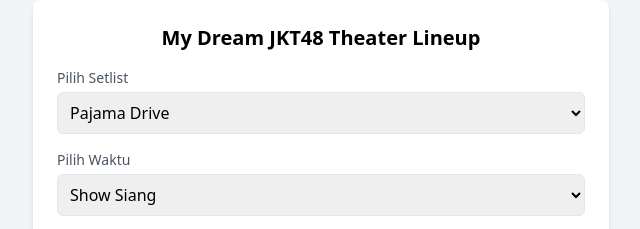
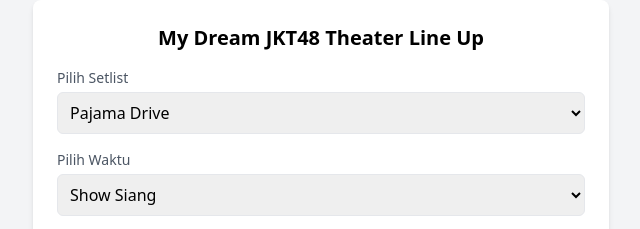
Before and after one commit to dandyraka/MyDreamJKT48Lineup, a plain HTML site: page index.html in a window 1280 px wide. Shown: the top 229 px of the page, 319-959 px from the left. Drawn offline with nearby package versions, Linux system fonts and the light colour scheme; some packages are replaced by stand-ins of ours; a script that the page names is missing.

Commit message:
Line Up not Lineup

```diff
--- a/index.html
+++ b/index.html
@@ -3,27 +3,27 @@
 <head>
     <meta charset="UTF-8">
     <meta name="viewport" content="width=device-width, initial-scale=1.0">
-    <title>My Dream JKT48 Theater Lineup</title>
+    <title>My Dream JKT48 Theater Line Up</title>
     <link href="https://cdn.jsdelivr.net/npm/tailwindcss@2.2.19/dist/tailwind.min.css" rel="stylesheet">
     <link rel="stylesheet" href="https://cdnjs.cloudflare.com/ajax/libs/font-awesome/6.5.1/css/all.min.css" crossorigin="anonymous" referrerpolicy="no-referrer" />
     <link rel="stylesheet" href="https://cdn.jsdelivr.net/npm/sweetalert2@10">
 
     <!-- Standard SEO Meta Tags -->
-    <meta name="description" content="Generate  Dream JKT48 Theater Lineup.">
-    <meta name="keywords" content="generate, dream, jkt48, theater, lineup">
+    <meta name="description" content="Generate  Dream JKT48 Theater Line Up.">
+    <meta name="keywords" content="generate, dream, jkt48, theater, line up">
     <meta name="author" content="Dandy">
 
     <!-- Facebook Meta Tags -->
     <meta property="og:url" content="https://jkt48live.github.io/tictactoe">
     <meta property="og:type" content="website">
-    <meta property="og:title" content="My Dream JKT48 Theater Lineup">
-    <meta property="og:description" content="Generate Dream JKT48 Theater Lineup.">
+    <meta property="og:title" content="My Dream JKT48 Theater Line Up">
+    <meta property="og:description" content="Generate Dream JKT48 Theater Line Up.">
     <meta property="og:image" content="https://telegra.ph/file/867f2bfb2b42def59fe57.png">
 
     <!-- Twitter Meta Tags -->
     <meta name="twitter:card" content="summary_large_image">
-    <meta name="twitter:title" content="My Dream JKT48 Theater Lineup">
-    <meta name="twitter:description" content="Generate Dream JKT48 Theater Lineup.">
+    <meta name="twitter:title" content="My Dream JKT48 Theater Line Up">
+    <meta name="twitter:description" content="Generate Dream JKT48 Theater Line Up.">
     <meta name="twitter:image" content="https://telegra.ph/file/867f2bfb2b42def59fe57.png">
     <meta name="twitter:site" content="@da_n_dy">
     <meta name="twitter:creator" content="@da_n_dy">
@@ -32,7 +32,7 @@
 <body class="bg-gray-100 flex flex-col min-h-screen items-center justify-center">
 
     <div class="w-full max-w-xl p-6 bg-white rounded-lg shadow-md">
-        <h1 class="text-center text-xl font-semibold mb-4">My Dream JKT48 Theater Lineup</h1>
+        <h1 class="text-center text-xl font-semibold mb-4">My Dream JKT48 Theater Line Up</h1>
 
         <div class="mb-4" id="formSetlist">
             <label for="setlist" class="block text-sm font-medium text-gray-600">Pilih Setlist</label>
```
